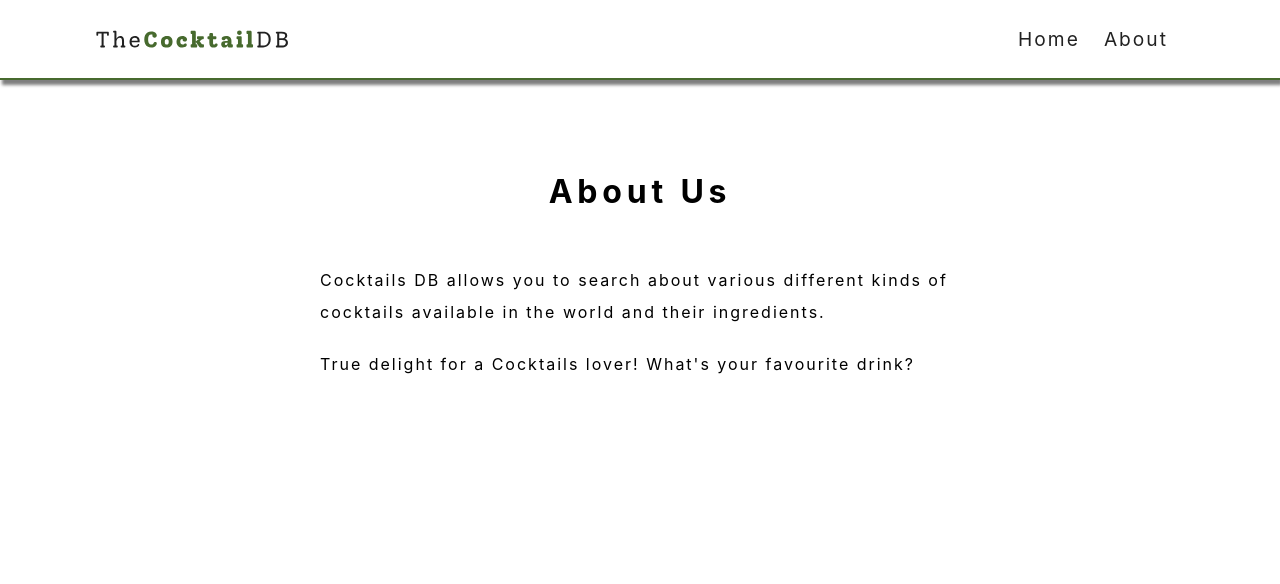
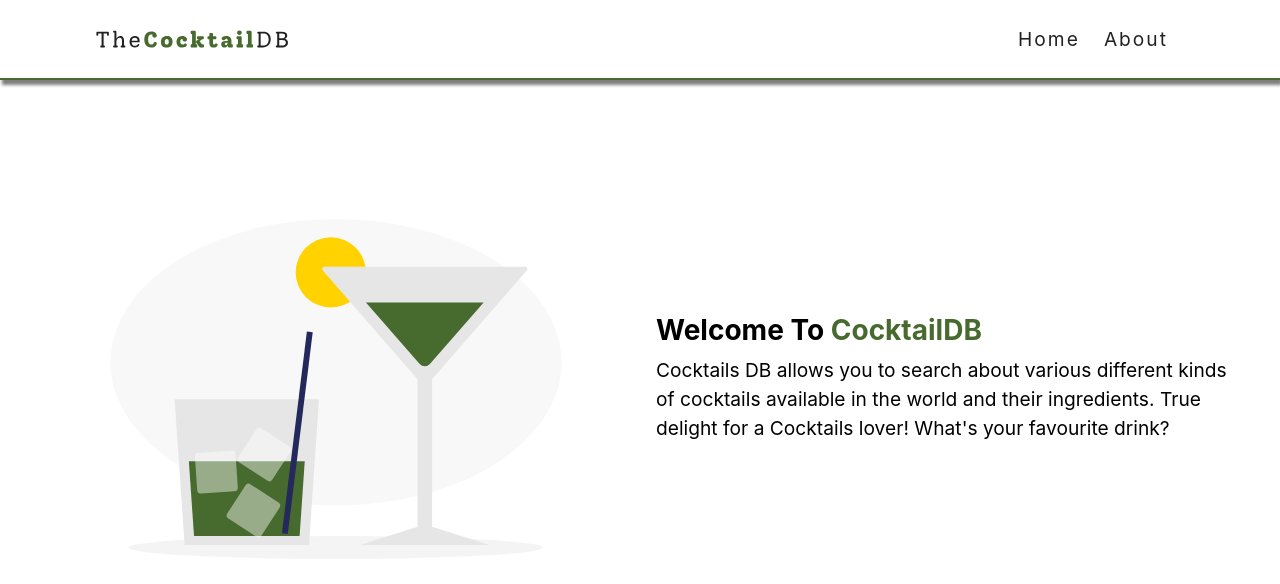
Before and after one commit to munish710/cocktailsDB-react, a React (Create React App) app: page /about in a window 1280 px wide. Shown: the top 584 px of the page. Built offline with nearby package versions, Linux system fonts and the light colour scheme; no server answers.

Commit message:
about page refactor

```diff
--- a/src/index.css
+++ b/src/index.css
@@ -118,6 +118,10 @@ img {
   max-width: var(--max-width);
 }
 
+.page {
+  max-height: calc(100vh - 5rem);
+}
+
 @media screen and (min-width: 992px) {
   .section {
     width: 95vw;
@@ -223,6 +227,53 @@ Navbar
 .logo {
   width: 12rem;
 }
+
+/*
+===============
+Hero
+===============
+*/
+.hero {
+  padding-bottom: 0;
+}
+
+.hero-text {
+  color: var(--primaryColor);
+}
+
+.hero-image-container {
+  width: 100%;
+  height: 100%;
+}
+
+.hero-info {
+  padding: 1rem;
+  font-size: 1.2rem;
+}
+
+.hero-image {
+  height: 100%;
+  width: 100%;
+}
+
+@media screen and (min-width: 800px) {
+  .hero-center {
+    display: flex;
+    align-items: center;
+    justify-content: center;
+  }
+
+  .hero-image-container {
+    width: 50%;
+    height: 100%;
+  }
+
+  .hero-info {
+    width: 50%;
+    height: 100%;
+  }
+}
+
 /*
 ======
 About
--- a/src/pages/About.js
+++ b/src/pages/About.js
@@ -1,11 +1,24 @@
 import React from "react";
-
+import cocktails from "../assets/cocktails.svg";
 const About = () => {
   return (
-    <section className="section about-section">
-      <h1 className="section-title">about us</h1>
-      <p>Cocktails DB allows you to search about various different kinds of cocktails available in the world and their ingredients.</p>
-      <p>True delight for a Cocktails lover! What's your favourite drink?</p>
+    <section className="section page hero-center">
+      <div className="hero-image-container">
+        <img src={cocktails} alt="questions" className="hero-image" />
+      </div>
+      <div className="hero-info">
+        <h3>
+          Welcome to <span className="hero-text">CocktailDB</span>
+        </h3>
+        <p>
+          Cocktails DB allows you to search about various different kinds of
+          cocktails available in the world and their ingredients. True delight
+          for a Cocktails lover! What's your favourite drink?
+        </p>
+        {/* <button className="btn">
+          <Link to="/explore">Explore Now</Link>
+        </button> */}
+      </div>
     </section>
   );
 };
```
Also changed, not shown: src/assets/cocktails.svg (added).
